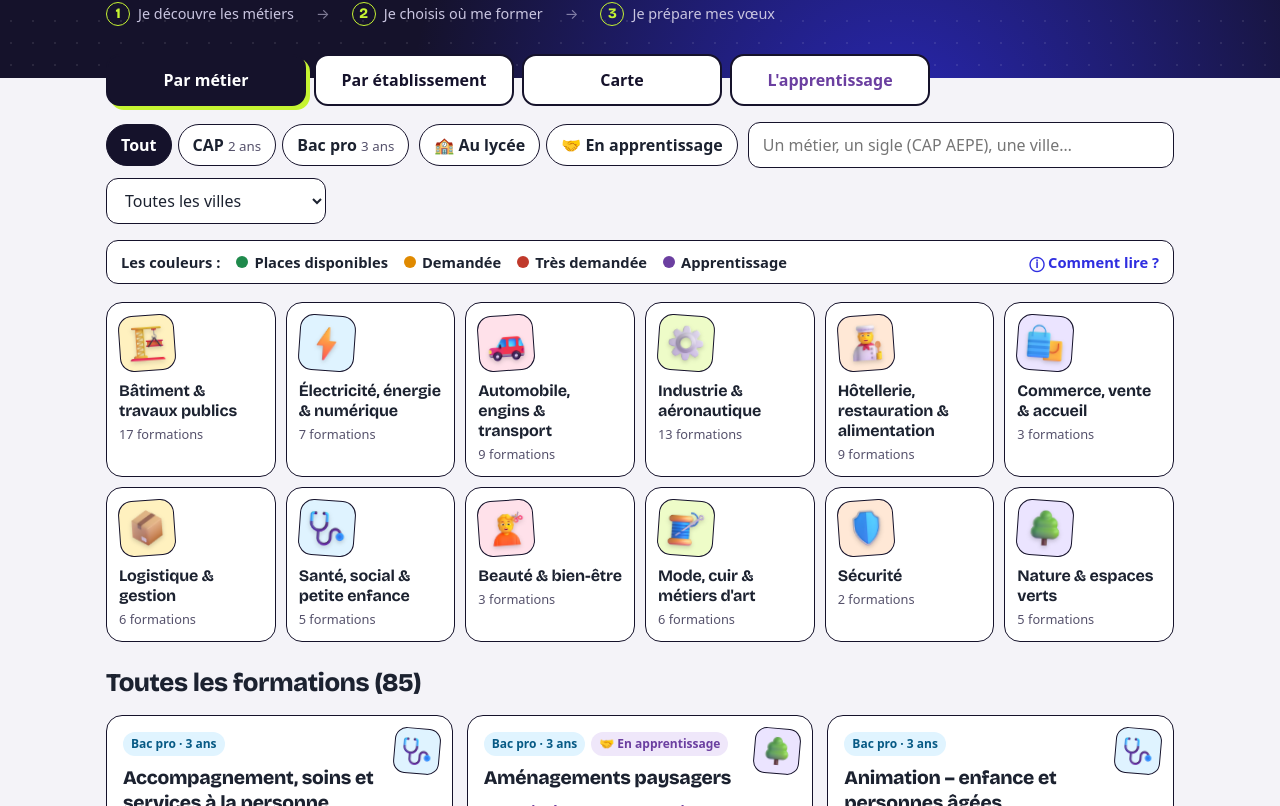
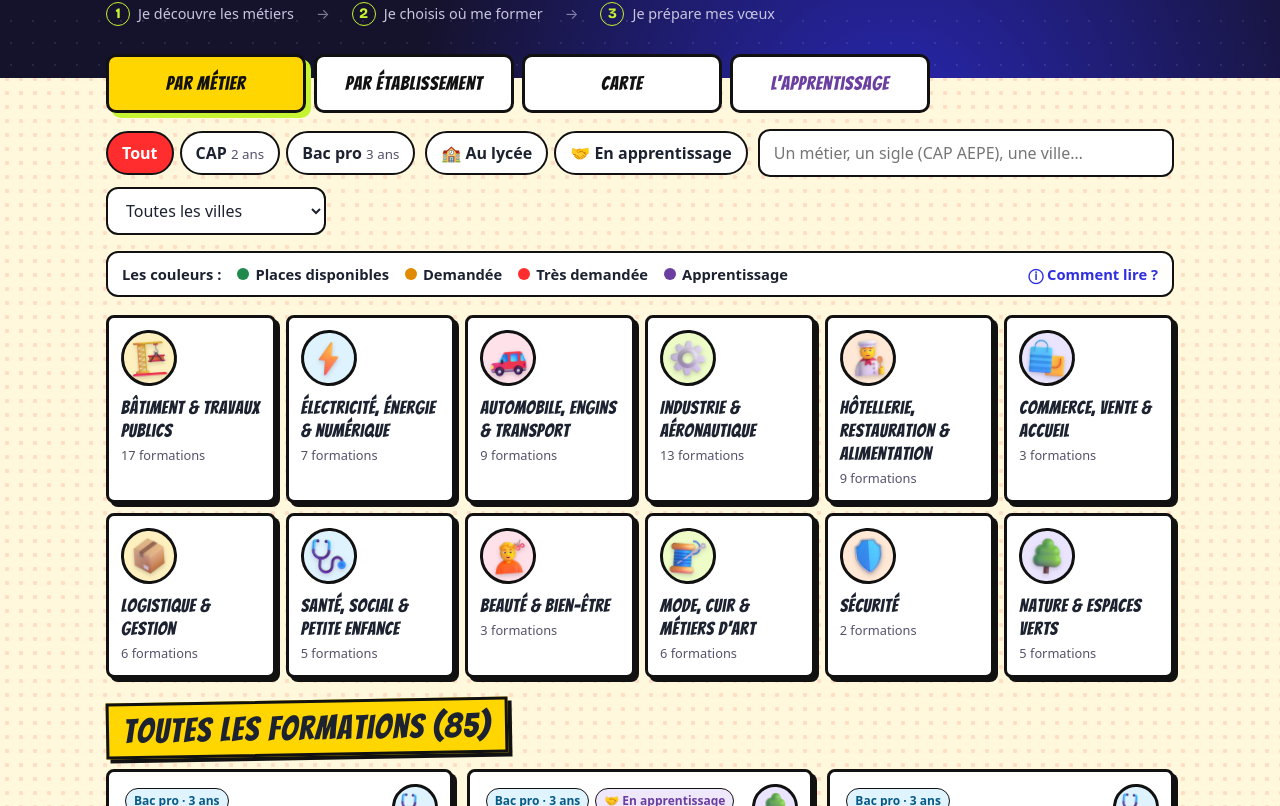
Before and after one commit to Bluemsds/orientation91, a plain HTML site: page index.html in a window 1280 px wide. Shown: the part 474-1280 px from the top of the page. Drawn offline with Linux system fonts and the light colour scheme.

Commit message:
Style BD pour le contenu du site (#4)
Claude-Session: https://claude.ai/code/session_01AncDPSV4FKBmqN3GhFp8ZN

Co-authored-by: Claude <noreply@anthropic.com>

```diff
--- /dev/null
+++ b/assets/style-bd.css
@@ -0,0 +1,25 @@
+/* ==== Style BD pour le contenu (le haut de page garde le style de style.css) ==== */
+@font-face{font-family:"Bangers";font-weight:400;font-display:swap;src:url(fonts/bangers-latin-400-normal.woff2) format("woff2")}
+:root{--encre:#111;--jaune:#ffd600;--rouge:#ff2d2d;--bleu:#1fb6ff;--titre:"Bangers",system-ui,sans-serif;--rayon:10px;}
+body{background:#fff8dc radial-gradient(rgba(255,45,45,.13) 2px,transparent 2.5px) 0 0/14px 14px}
+/* onglets & filtres */
+.onglet{border:3px solid var(--encre);border-radius:10px;font-family:var(--titre);font-weight:400;font-size:1.2rem;letter-spacing:.04em}
+.onglet.actif{background:var(--jaune);color:var(--encre);box-shadow:5px 5px 0 var(--encre)}
+.onglet-appr.actif{background:var(--appr);color:#fff}
+.puce,.recherche input,.choix-ville select,.legende-barre{border:2.5px solid var(--encre)}
+.puce.actif{background:var(--rouge);border-color:var(--encre)}
+/* cases de BD */
+.secteur,.carte,.lycee,.guide-bloc,.vide-message,.page-texte{border:3px solid var(--encre);border-radius:8px;background:#fff;box-shadow:4px 4px 0 var(--encre)}
+.secteur:hover,.carte:hover,.carte:focus-visible{box-shadow:7px 7px 0 var(--encre)}
+.secteur.actif{background:var(--jaune)}
+.secteur .nom{font-family:var(--titre);font-weight:400;font-size:1.15rem;letter-spacing:.03em}
+.carte h3,.guide-bloc h3,.fiche-haut h2,.guide h2{font-family:var(--titre);font-weight:400;letter-spacing:.03em;font-size:1.45rem}
+.secteur .picto,.carte-picto{border:3px solid var(--encre);border-radius:50%}
+.etiquette{border:1.5px solid var(--encre)}
+dialog{border:4px solid var(--encre);border-radius:12px;box-shadow:10px 10px 0 var(--encre)}
+.bouton-lien{border:2.5px solid var(--encre)}
+.bouton-lien.principal{background:var(--rouge);border-color:var(--encre)}
+.onglet.actif{box-shadow:5px 5px 0 var(--lime)}
+.entete{--titre:"Bricolage Grotesque",system-ui,sans-serif;--jaune:#ffd23f;--encre:#15122b}
+.entete-resultats h2{font-family:var(--titre);font-weight:400;font-size:2.1rem;letter-spacing:.04em;background:var(--jaune);border:3px solid var(--encre);padding:0 14px;display:inline-block;transform:rotate(-1deg);box-shadow:4px 4px 0 var(--encre)}
+.page-texte h2{font-weight:400;letter-spacing:.03em;font-size:1.6rem}
--- a/assets/style.css
+++ b/assets/style.css
@@ -347,3 +347,8 @@ dialog{border:2px solid var(--encre);box-shadow:8px 8px 0 var(--encre)}
 .etiquette-secteur img{width:18px;height:18px}
 @media (prefers-reduced-motion:reduce){.carte-picto{transition:none}}
 .carte-picto.t1{background:#fff1bf}.carte-picto.t2{background:#dff3ff}.carte-picto.t3{background:#ffe1ea}.carte-picto.t4{background:#eefcc8}.carte-picto.t5{background:#ffe8d6}.carte-picto.t6{background:#ebe4ff}
+
+/* Toujours en clair : évite que la fiche passe en fond sombre (mode sombre du navigateur) */
+:root{color-scheme:light}
+dialog{background:#fff;color:var(--texte)}
+.encadre{color:var(--texte)}
--- a/index.html
+++ b/index.html
@@ -7,6 +7,7 @@
 <meta name="description" content="Trouver un CAP ou un bac pro en Essonne (91), au lycée ou en apprentissage : métiers, lycées, CFA, places et niveau de demande.">
 <link rel="stylesheet" href="assets/leaflet/leaflet.css">
 <link rel="stylesheet" href="assets/style.css">
+<link rel="stylesheet" href="assets/style-bd.css">
 </head>
 <body>
 <header class="entete">
```
Also changed, not shown: apropos.html (+1 -0 lines), mentions-legales.html (+1 -0 lines), assets/fonts/OFL-bangers.txt (added), assets/fonts/bangers-latin-400-normal.woff2 (added).
